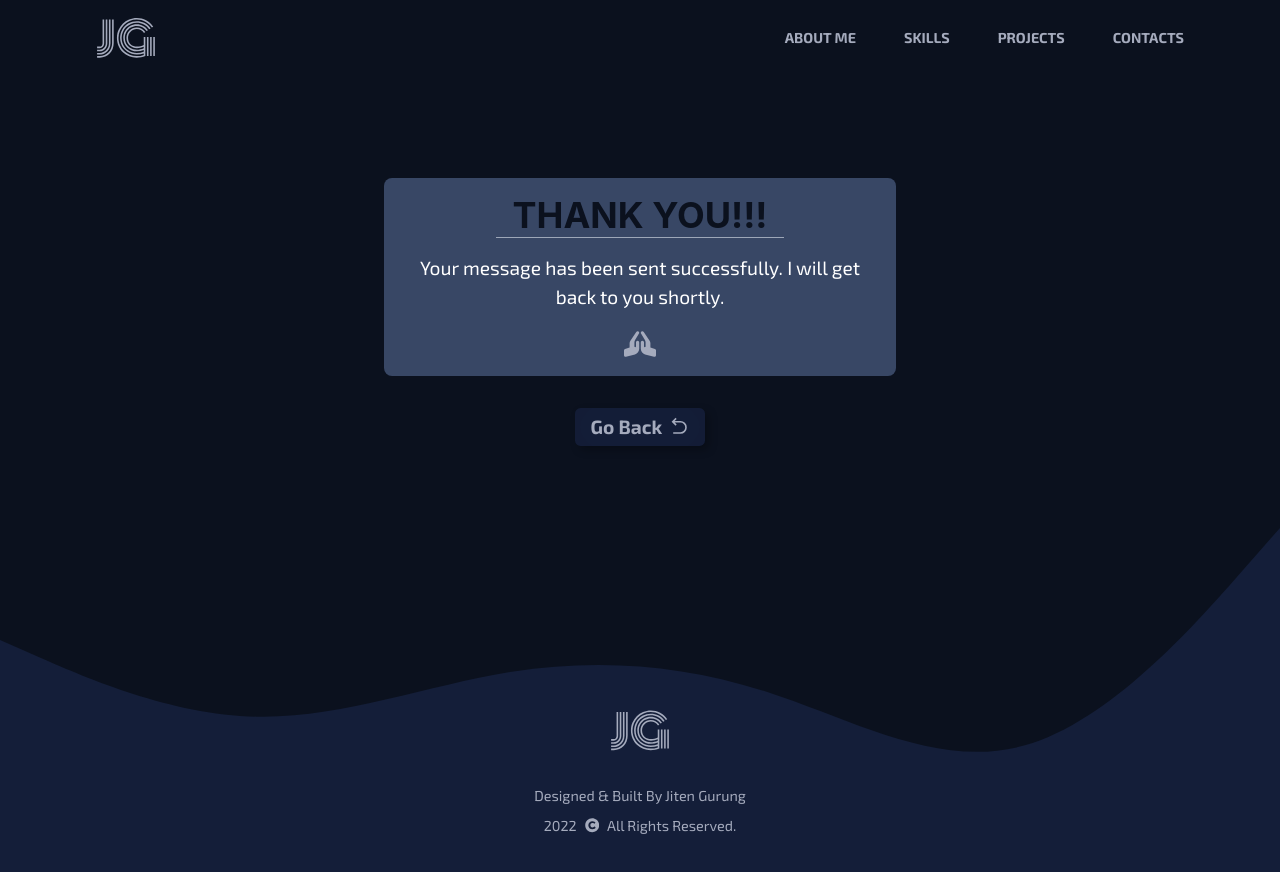
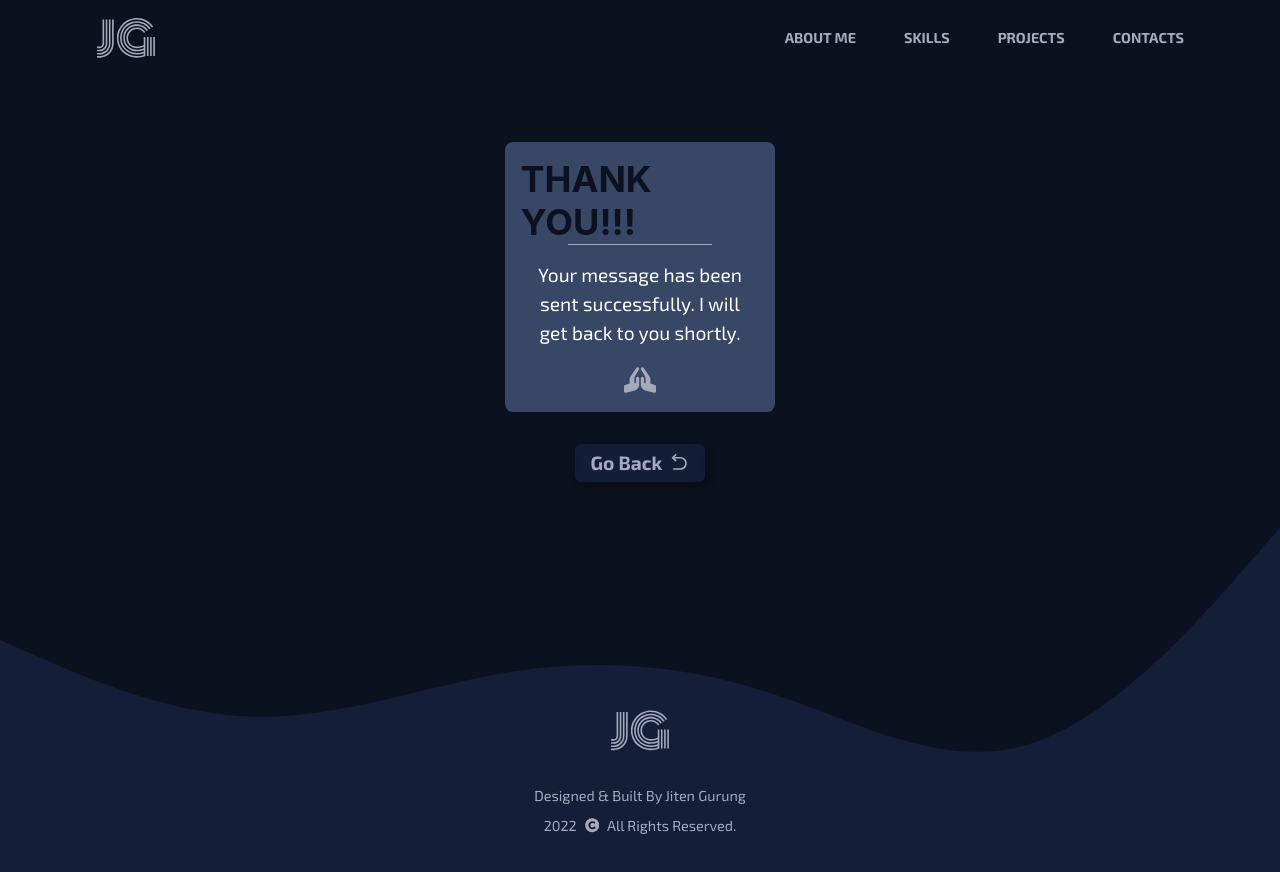
Before and after one commit to zeetaengrg/portfolio, a Next.js app: page /thankyou in a window 1280 px wide. Shown: the top 872 px of the page. Built offline with nearby package versions, Linux system fonts and the light colour scheme.

Commit message:
style: gap added between children components

```diff
--- a/components/layouts/Layout/Layout.jsx
+++ b/components/layouts/Layout/Layout.jsx
@@ -1,10 +1,13 @@
+import { Box } from "@chakra-ui/react";
 import { Footer, Navbar } from "@components/templates";
 
 const Layout = ({ children }) => {
   return (
     <>
       <Navbar />
-      <main>{children}</main>
+      <Box as="main" display="flex" flexDirection="column" gap="5rem">
+        {children}
+      </Box>
       <Footer />
     </>
   );
```
